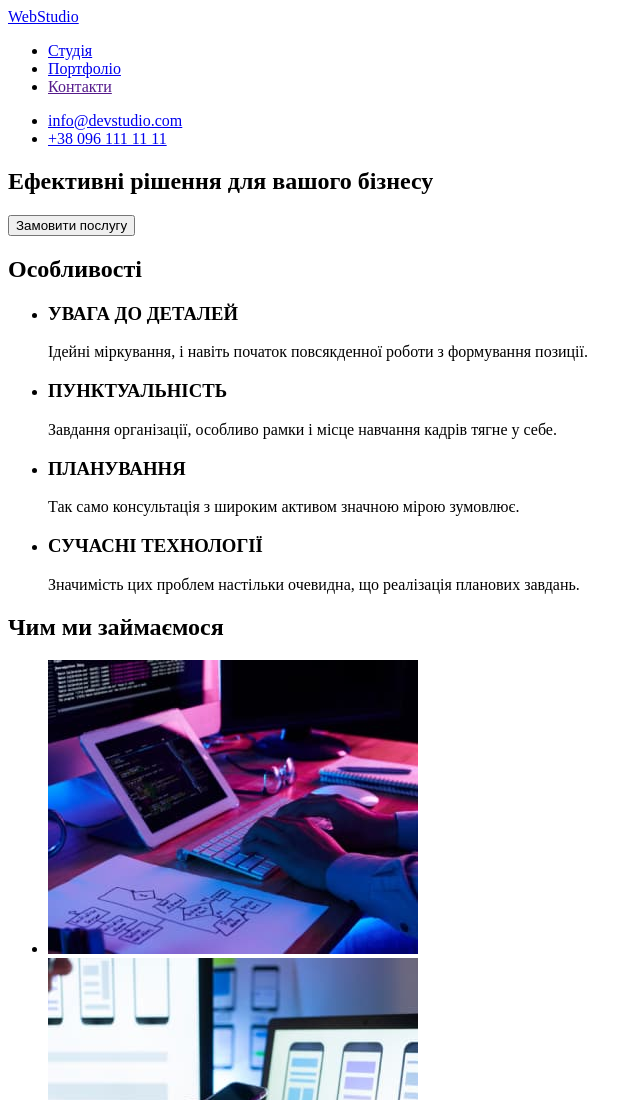
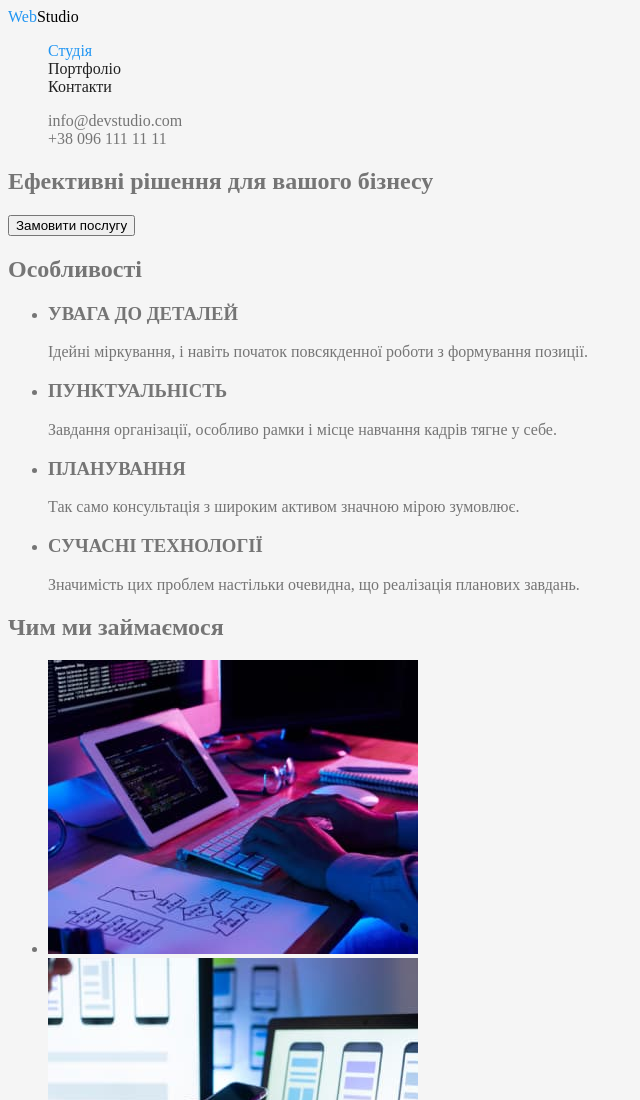
Before and after one commit to Annikke/goit-markup-hw-02, a plain HTML site: page index.html in a window 1280 px wide. Shown: the top 1100 px of the page, without its empty margins (0-640 px from the left). Drawn offline with Linux system fonts and the light colour scheme.

Commit message:
added styles

```diff
--- a/css/styles.css
+++ b/css/styles.css
@@ -0,0 +1,47 @@
+/*  */
+/*  */
+/* #000000 */
+/* #FFFFFF */
+/* rgba(255, 255, 255, 0.6) */
+
+
+:root {
+    --accent-color: #2196F3;
+    --primary-text-color: #757575;
+    --tittle-text-color: #212121;
+}
+body {
+    background-color: #F5F5F5;
+    color: var(--primary-text-color);
+}
+/* header styles */
+.logo {
+    color: var(--accent-color);
+}
+.logo-part {
+    color: #000000;
+}
+.link {
+    text-decoration: none;
+}
+.list{
+    list-style-type: none;
+}
+.site-nav .link {
+    color: var(--tittle-text-color);
+}
+.site-nav .link:hover,
+.site-nav .link:focus {
+    color: var(--accent-color);
+}
+.site-nav .link.current {
+    color: var(--accent-color);
+}
+.contacts .link {
+    color: var(--primary-text-color);
+}
+.contacts .link:hover,
+.contacts .link:focus {
+    color: var(--accent-color);
+}
+/* main */
--- a/index.html
+++ b/index.html
@@ -10,25 +10,25 @@
 <body>
     <header>
         <nav>
-            <a href="./index.html">WebStudio</a>
-            <ul>
+            <a href="./index.html" class="logo link">Web<span class="logo-part">Studio</span></a>
+            <ul class="site-nav list">
                 <li>
-                    <a href="./index.html">Студія</a>
+                    <a href="./index.html" class="link current">Студія</a>
                 </li>
                 <li>
-                    <a href="./portfolio.html">Портфоліо</a>
+                    <a href="./portfolio.html" class="link">Портфоліо</a>
                 </li>
                 <li>
-                    <a href="">Контакти</a>
+                    <a href="" class="link">Контакти</a>
                 </li>
             </ul>
         </nav>
-        <ul>
+        <ul class="contacts list">
             <li>
-                <a href="mailto:info@devstudio.com">info@devstudio.com</a>
+                <a href="mailto:info@devstudio.com" class="link">info@devstudio.com</a>
             </li>
             <li>
-                <a href="tel:+380961111111">+38 096 111 11 11</a>
+                <a href="tel:+380961111111" class="link">+38 096 111 11 11</a>
             </li>
         </ul>
     </header>
```
Also changed, not shown: portfolio.html (+9 -9 lines).
